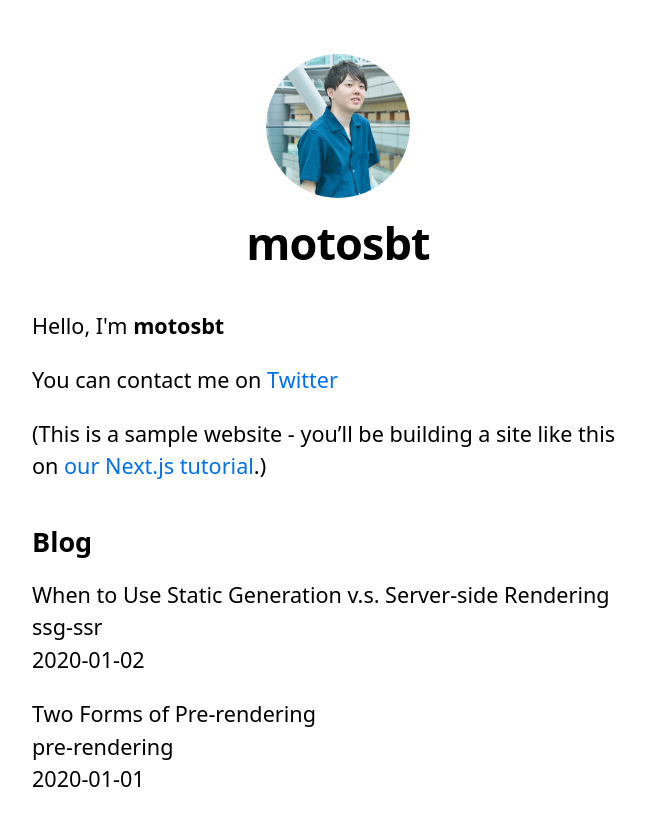
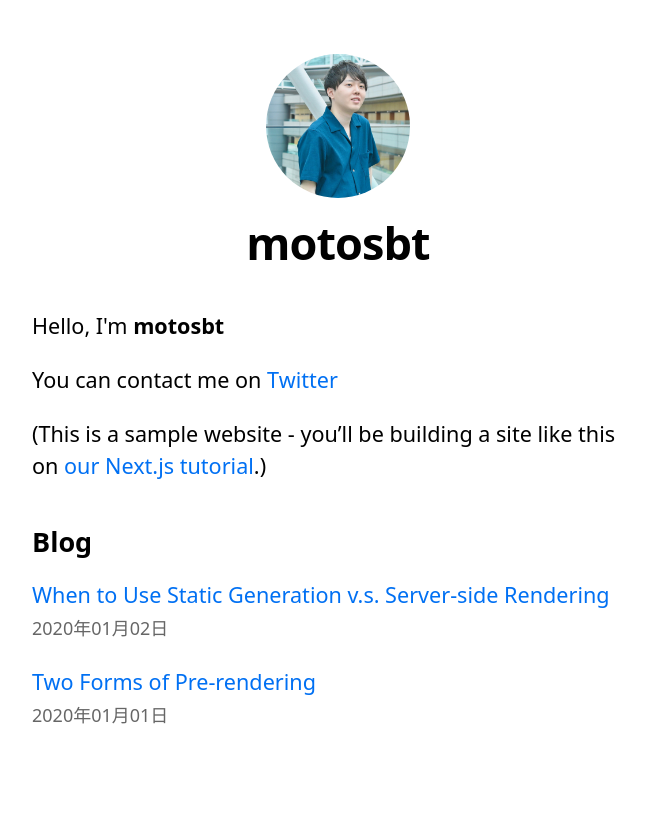
Before and after one commit to moto-sbt/nextjs-blog, a Next.js app: page / in a window 1280 px wide. Shown: the top 826 px of the page, without its empty margins (302-948 px from the left). Built offline with nearby package versions, Linux system fonts and the light colour scheme.

Commit message:
feat: ここまでできた https://nextjs.org/learn/basics/dynamic-routes/polishing-index-page

```diff
--- a/pages/index.jsx
+++ b/pages/index.jsx
@@ -1,5 +1,6 @@
 import Head from 'next/head';
 import Link from 'next/link';
+import Date from '../components/date';
 import Layout, { siteTitle } from '../components/layout';
 import utileStyles from '../styles/utils.module.css';
 import { getSortedPostsData } from '../lib/posts'
@@ -32,11 +33,13 @@
         <ul className={utileStyles.list}>
           {allPostsData.map(({ id, date, title }) => (
             <li className={utileStyles.listItem} key={id}>
-              {title}
-              <br />
-              {id}
-              <br />
-              {date}
+              <Link href={`/posts/${id}`}>
+                <a>{title}</a>
+              </Link>
+							<br />
+							<small className={utileStyles.lightText}>
+								<Date dateString={date} />
+							</small>
             </li>
           ))}
         </ul>
```
